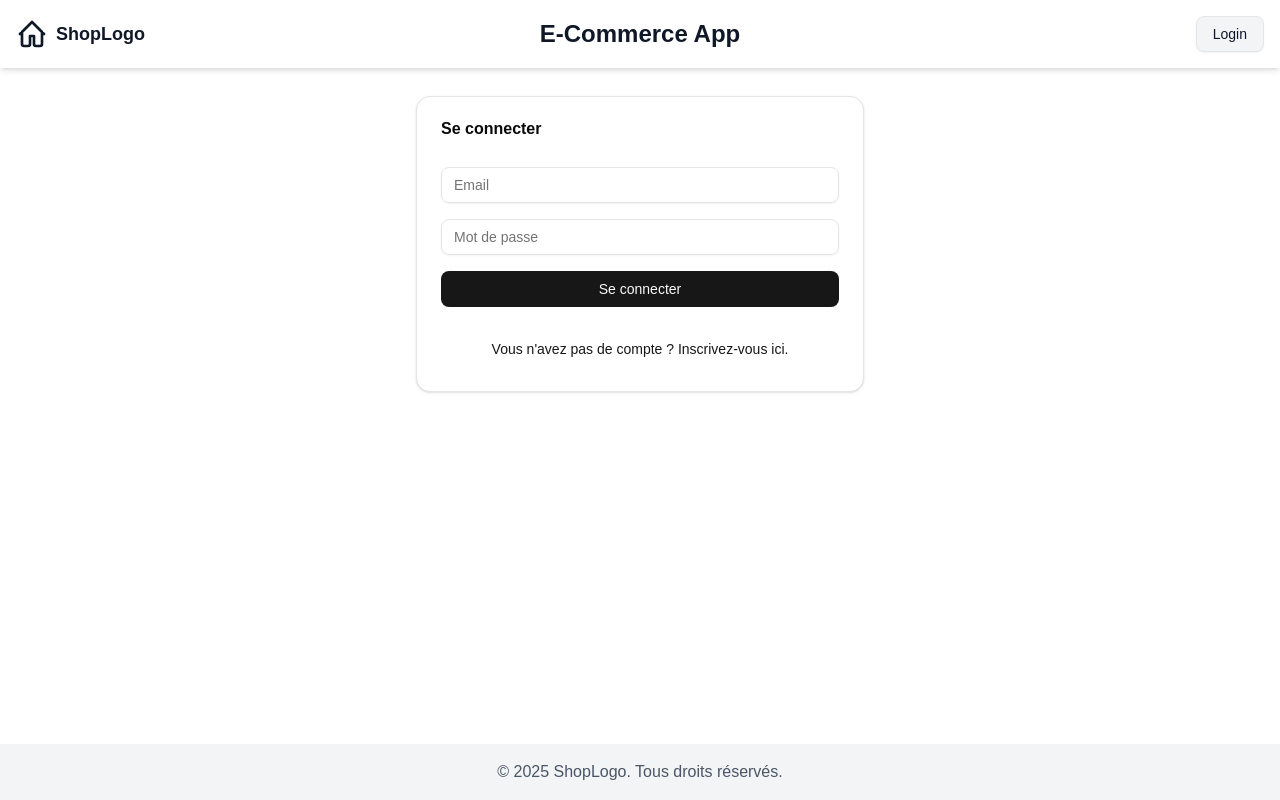
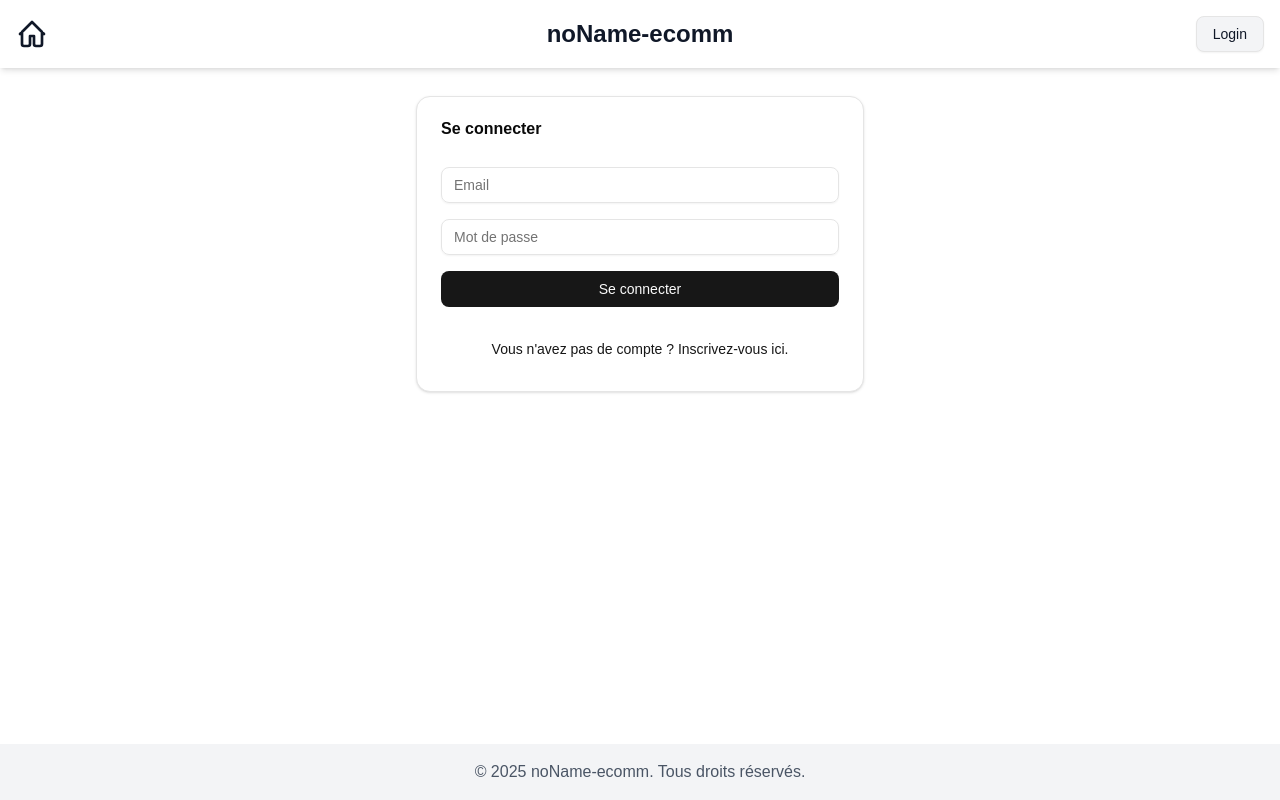
Before and after one commit to MeliMel00/hackatonEcomIIM, a Next.js app: page /login in a window 1280 px wide. Built offline with nearby package versions, Linux system fonts and the light colour scheme; no server answers; what @supabase/auth-helpers-react would draw is missing.

Commit message:
noName-comm

```diff
--- a/src/components/footer.tsx
+++ b/src/components/footer.tsx
@@ -1,7 +1,7 @@
 const Footer = () => {
     return (
         <footer className="bg-gray-100 text-gray-600 text-center py-4">
-            <p>© {new Date().getFullYear()} ShopLogo. Tous droits réservés.</p>
+            <p>© {new Date().getFullYear()} noName-ecomm. Tous droits réservés.</p>
         </footer>
     );
 };
--- a/src/components/header.tsx
+++ b/src/components/header.tsx
@@ -32,12 +32,12 @@ const Header = () => {
                 d="M3 12l9-9 9 9M4.5 10.5v9a1.5 1.5 0 001.5 1.5h3a1.5 1.5 0 001.5-1.5v-6h3v6a1.5 1.5 0 001.5 1.5h3a1.5 1.5 0 001.5-1.5v-9"
                 />
             </svg>
-            <span>ShopLogo</span>
+            {/* <span>No-name</span> */}
             </div>
 
             {/* Title (always centered) */}
             <h1 className="absolute left-1/2 transform -translate-x-1/2 text-2xl font-bold text-gray-900">
-            E-Commerce App
+           noName-ecomm
             </h1>
 
             {/* Right-side content */}
```
